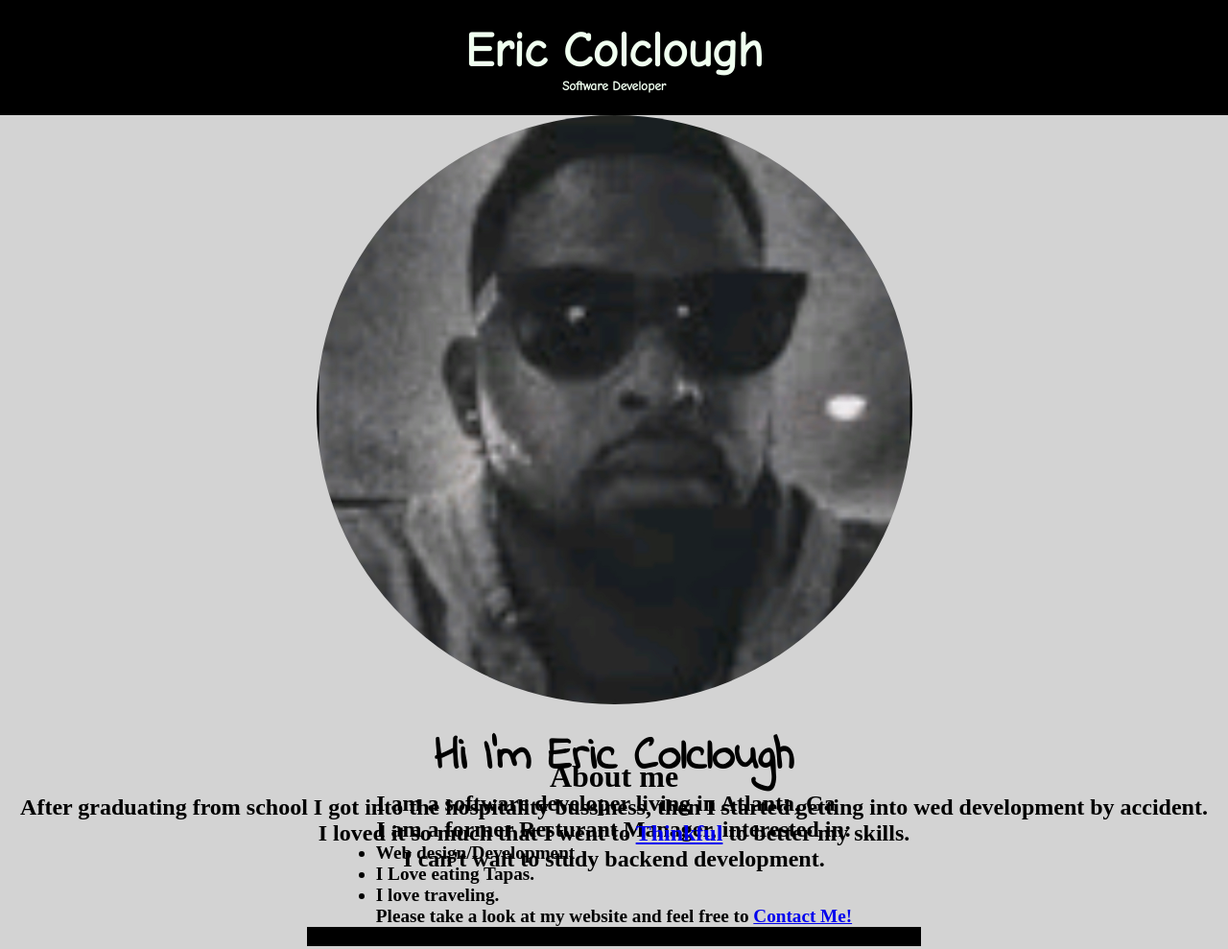
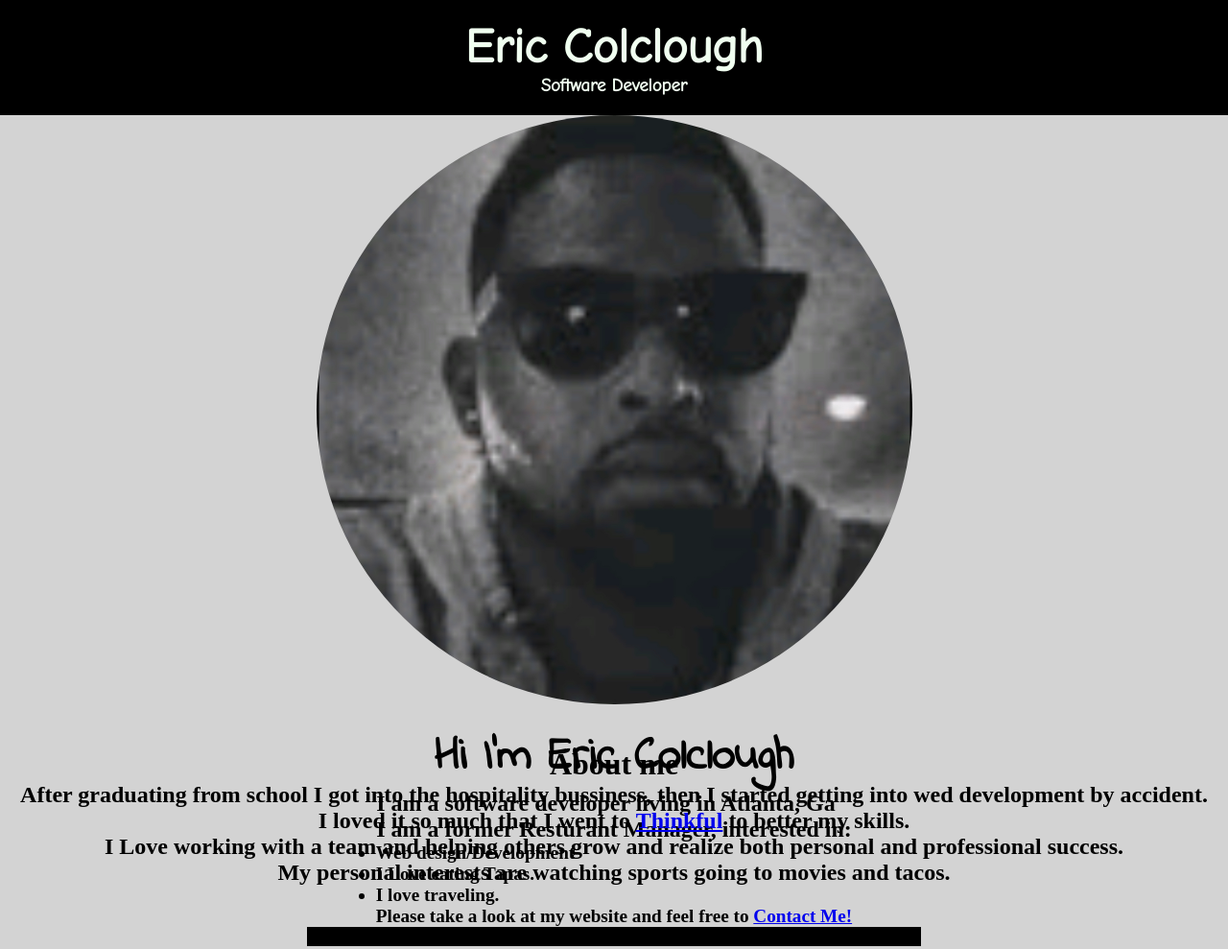
Before and after one commit to Colclough7/supreme-octo-umbrella, a plain HTML site: page index.html in a window 1280 px wide. Shown: the top 989 px of the page at 96% size. Drawn offline with Linux system fonts and the light colour scheme; a script that the page names is missing.

Commit message:
modified index.html modified styles.css added comments added h3

```diff
--- a/index.html
+++ b/index.html
@@ -8,13 +8,20 @@
     <title>Portfolio Page</title>
 </head>
 <body>
+    <!-- Header -->
     <header>
+        <!-- Nav -->
         <nav>
             <h1>Eric Colclough</h1>
-            <h5>Software Developer</h5>
+            <h3>Software Developer</h3>
         </nav>
+        <!-- Nav ends -->
     </header>
+    <!-- Header ends -->
+
+    <!-- Main -->
     <main>
+        <!-- INTRO Section -->
         <section class="intro">
             <div class="intro_paragraph">
                 <div class="intro_image">
@@ -38,15 +45,22 @@
                 <hr>
             </div>
         </section>
+        <!-- INTRO Section ends -->
+
+        <!-- ABOUT Section -->
         <section class="about">
             <div class="about_paragraph">
                 <h2>About me</h2>
                 <p>After graduating from school I got into the hospitality bussiness, then I started getting into wed development by accident.</p>
                 <p>I loved it so much that I went to <a href="https://www.thinkful.com/" target="_blank">Thinkful</a> to better my skills.</p>
-                <p>I can't wait to study backend development.</p>
+                <p>I Love working with a team and helping others grow and realize both personal and professional success.</p>
+                <p>My personal interests are watching sports going to movies and tacos.</p>
             </div>
             <hr>
         </section>
+        <!-- ABOUT Section ends -->
+
+        <!-- CONTACT Section -->
         <section class="contact">
             <div class="contact_paragraph">
                 <div class="contact_info">
@@ -56,7 +70,7 @@
                     <li><a href="https://github.com/Colclough7">Github</a></li>
                 </ol>
                 </div>
-
+                <!-- Google Maps API -->
                 <div id="wrapper-9cd199b9cc5410cd3b1ad21cab2e54d3">
                     <div id="map-9cd199b9cc5410cd3b1ad21cab2e54d3"></div><script>(function () {
                     var setting = {"height":540,"width":803,"zoom":11,"queryString":"Atlanta, GA, USA","place_id":"ChIJjQmTaV0E9YgRC2MLmS_e_mY","satellite":false,"centerCoord":[33.76779679983314,-84.42060395690734],"cid":"0x66fede2f990b630b","lang":"en","cityUrl":"/us/ga/atlanta","cityAnchorText":"Map of Atlanta, Georgia, United States","id":"map-9cd199b9cc5410cd3b1ad21cab2e54d3","embed_id":"815968"};
@@ -71,12 +85,17 @@
                     to.parentNode.insertBefore(s, to);
                   })();</script><a href="https://1map.com/map-embed">1 Map</a></div>
             </div>
+            <!-- Google Maps API ends  -->
         </section>
+        <!-- CONTACT Section ends-->
+        <!-- Footer -->
         <footer>
             <div class="footer_paragraph">
                 <h2>&copy; Eric Colclough</h2>
             </div>
         </footer>
+        <!-- Footer ends -->
     </main>
+    <!-- Main ends -->
 </body>
 </html>
--- a/styles.css
+++ b/styles.css
@@ -1,7 +1,7 @@
 @import url('https://fonts.googleapis.com/css2?family=Comic+Neue&display=swap');
 @import url('https://fonts.googleapis.com/css2?family=Indie+Flower&display=swap');
 @import url('https://fonts.googleapis.com/css2?family=Pacifico&display=swap');
-
+/* simple reset */
 *{
     padding: 0;
     margin: 0;
@@ -12,13 +12,16 @@ img{
     display: block;
 }
 body{
+    /* Using light gray as a background */
    background-color: lightgray;
 }
+/* Styling hr */
 hr{
     width: 50%;
     border: 10px solid black;
 
 }
+/* Styling header section */
 header{
     background-color: black;
     font-family: 'Comic Neue', cursive;
@@ -28,18 +31,21 @@ header{
     justify-content: center;
     align-items: center;
 }
+/* styling nav section */
 nav h1{
     font-size: 50px;
 }
-nav h5{
+nav h3{
     text-align: center;
 }
+/* styling main section */
 main{
     height: calc(140vh - 120px);
     width: 100%;
     font-weight: bolder;
 
 }
+/* styling intro section */
 .intro{
     height: 60%;
 }
@@ -73,10 +79,12 @@ main{
 .intro_list{
     font-size:larger;
 }
+/* styling link with a pseudo class */
 .intro_list p a:hover{
     color:red;
     font-size: 25px;
 }
+/* styling about section */
 .about{
     width: 100%;
     height:40%;
@@ -91,6 +99,10 @@ main{
 .about_paragraph h2{
     font-size: xx-large;
 }
+.about_paragraph p a:hover{
+    background-color: purple;
+}
+/* styling contact section */
 .contact{
     width: 100%;
     height:50%;
@@ -114,6 +126,7 @@ main{
 .contact_info ol li a{
     font-size: xx-large;
 }
+/* styling link with pseudo class */
 .contact_info ol li a:hover{
     color: orange;
 }
@@ -124,7 +137,7 @@ main{
     flex-direction: column;
     gap: 30px;
 }
-
+/* styling footer */
 footer{
     text-align: center;
     width: 100%;
```
